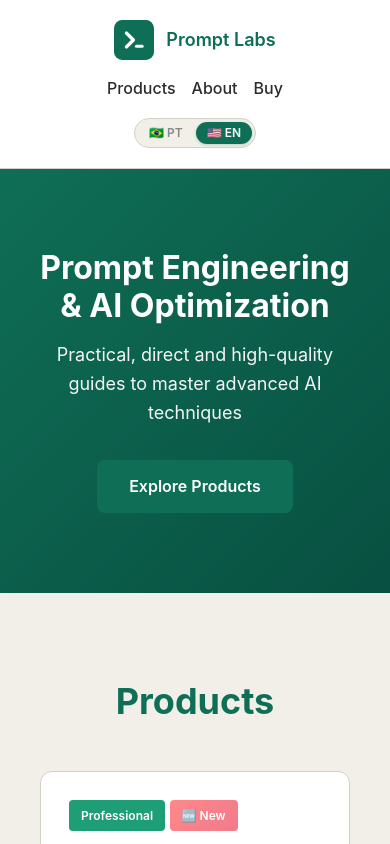
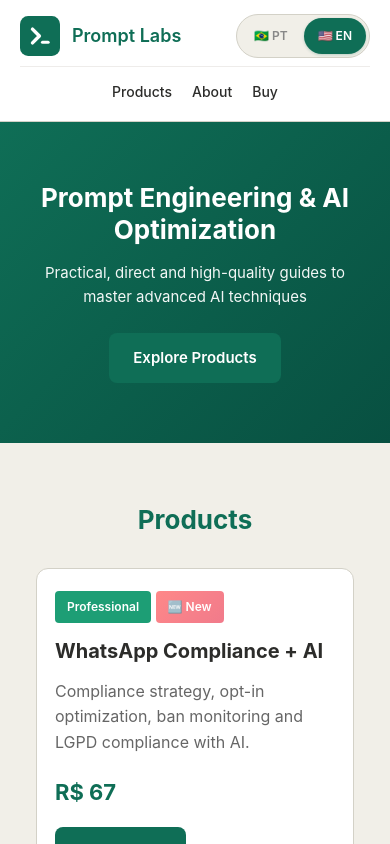
Before and after one commit to JonasaAugusto/promptlabs, a website: page docs/index.html in a window 390 px wide. Shown: the top 844 px of the page. Drawn offline with Linux system fonts and the light colour scheme.

Commit message:
Fix iOS tap bug and add full responsive breakpoints

```diff
--- a/docs/styles.css
+++ b/docs/styles.css
@@ -21,6 +21,7 @@ header {
     background: #ffffff;
     border-bottom: 1px solid #D3D1C7;
     padding: 20px 0;
+    position: -webkit-sticky;
     position: sticky;
     top: 0;
     z-index: 100;
@@ -51,6 +52,9 @@ nav a {
     text-decoration: none;
     transition: color 0.2s;
     font-weight: 500;
+    padding: 4px 0;
+    touch-action: manipulation;
+    -webkit-tap-highlight-color: transparent;
 }
 
 nav a:hover {
@@ -86,6 +90,8 @@ nav a:hover {
     border: none;
     cursor: pointer;
     font-size: 16px;
+    touch-action: manipulation;
+    -webkit-tap-highlight-color: transparent;
 }
 
 .btn {
@@ -237,7 +243,8 @@ footer a:hover {
     background: transparent;
     border: none;
     border-radius: 100px;
-    padding: 5px 11px;
+    padding: 10px 14px;
+    min-height: 36px;
     font-size: 12px;
     font-weight: 600;
     color: #888;
@@ -246,6 +253,8 @@ footer a:hover {
     font-family: inherit;
     white-space: nowrap;
     line-height: 1;
+    touch-action: manipulation;
+    -webkit-tap-highlight-color: transparent;
 }
 
 .lang-btn[aria-pressed="true"] {
@@ -259,17 +268,59 @@ footer a:hover {
     background: rgba(15, 110, 86, 0.08);
 }
 
+/* ── Tablet ≤1024px ── */
+@media (max-width: 1024px) {
+    .hero h1 { font-size: 40px; }
+    .produtos h2, .sobre h2 { font-size: 30px; }
+}
+
+/* ── Phone ≤768px ── */
 @media (max-width: 768px) {
-    .hero h1 {
-        font-size: 32px;
+    header { padding: 14px 0; }
+    header .container { flex-wrap: wrap; gap: 8px 0; }
+    .logo { flex: 1; }
+    .lang-toggle { order: 2; }
+    nav {
+        order: 3;
+        width: 100%;
+        justify-content: center;
+        gap: 20px;
+        padding-top: 10px;
+        border-top: 1px solid #EEECEA;
     }
+    nav a { font-size: 14px; }
 
-    header .container {
+    .hero { padding: 60px 20px; }
+    .hero h1 { font-size: 30px; }
+    .hero p { font-size: 16px; }
+
+    .produtos, .sobre { padding: 56px 16px; }
+    .produtos h2, .sobre h2 { font-size: 26px; margin-bottom: 28px; }
+
+    .grid { grid-template-columns: 1fr; }
+
+    footer .container {
         flex-direction: column;
-        gap: 16px;
-    }
-
-    nav {
+        align-items: center;
+        text-align: center;
         gap: 16px;
     }
 }
+
+/* ── Smartphones ≤480px (iPhone 15 390px, Pixel 6 412px) ── */
+@media (max-width: 480px) {
+    .hero h1 { font-size: 26px; }
+    .hero p { font-size: 15px; margin-bottom: 24px; }
+    .btn, .btn-secondary { padding: 13px 24px; font-size: 15px; }
+    .product-card { padding: 22px 18px; }
+    .price { font-size: 22px; }
+}
+
+/* ── Pequenos ≤375px (iPhone SE, Galaxy A32) ── */
+@media (max-width: 375px) {
+    nav { gap: 14px; }
+    nav a { font-size: 13px; }
+    .hero { padding: 48px 16px; }
+    .hero h1 { font-size: 22px; }
+    .lang-btn { padding: 10px 10px; font-size: 11px; }
+}
```
